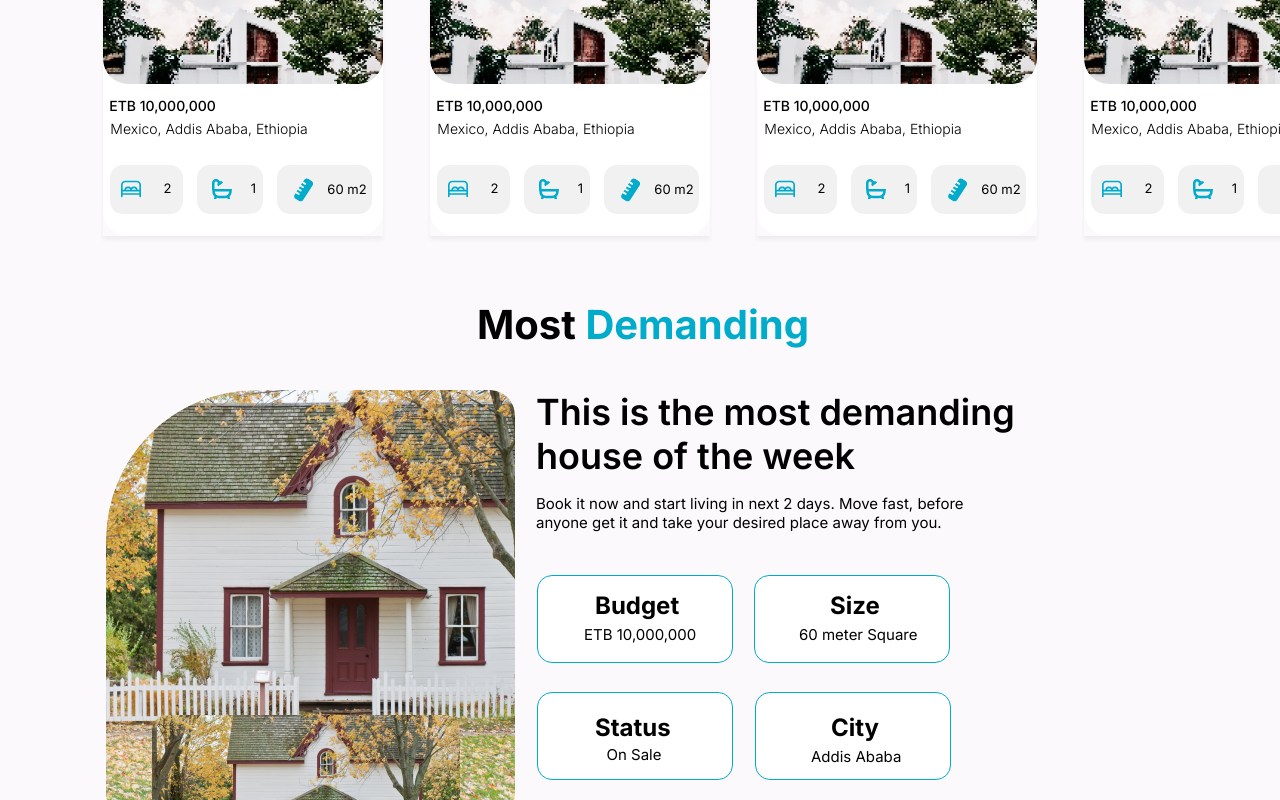
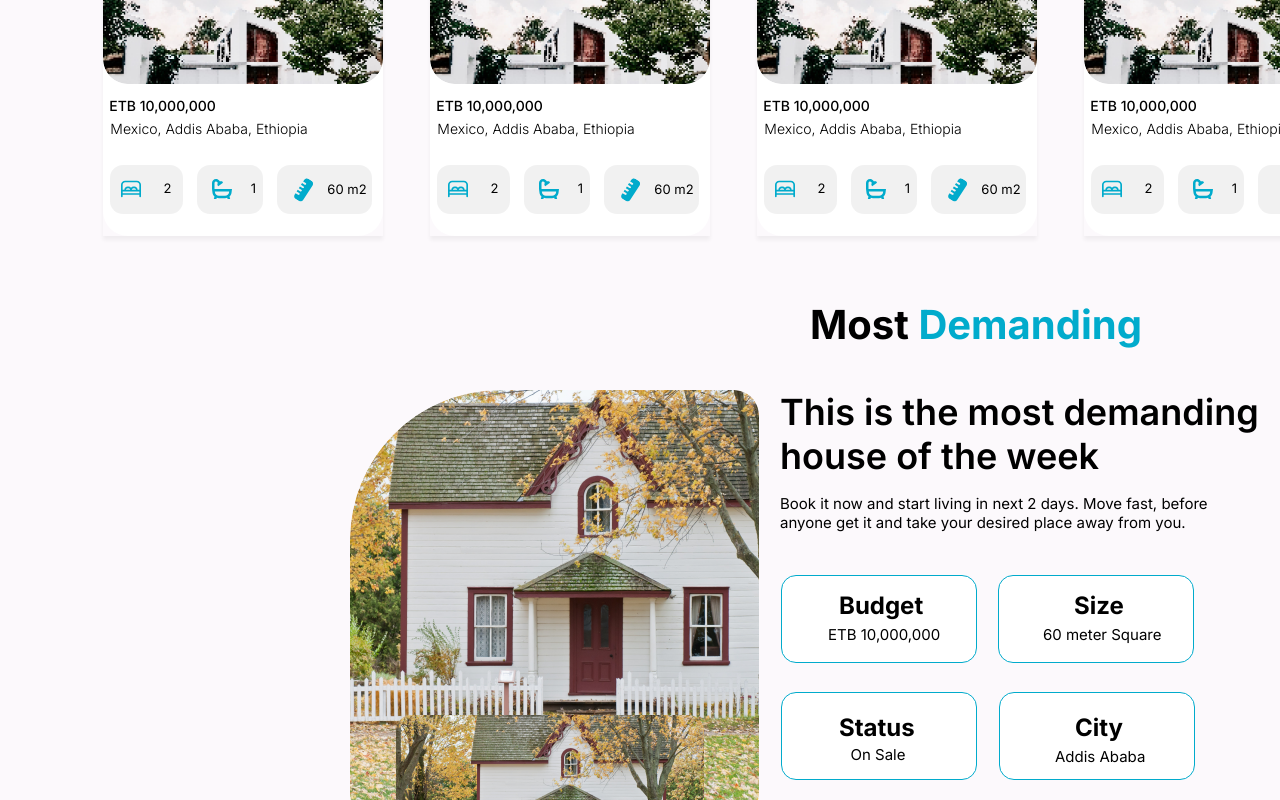
Before and after one commit to fiker31/Betoch-website, a React (Create React App) app: page / in a window 1280 px wide. Shown: the part 1416-2216 px from the top of the page. Built offline with nearby package versions, Linux system fonts and the light colour scheme.

Commit message:
Demanding styling edited

```diff
--- a/src/pages/RealEstateLandingPage.module.css
+++ b/src/pages/RealEstateLandingPage.module.css
@@ -815,7 +815,7 @@
 .mostDemanding {
   position: absolute;
   top: 0;
-  left: 361px;
+  left: 450px;
   font-size: var(--font-size-21xl);
   display: inline-block;
   width: 352px;
@@ -951,7 +951,7 @@
 .frameDiv {
   position: absolute;
   top: 1716px;
-  left: 106px;
+  left: 350px;
   display: flex;
   flex-direction: column;
   padding: 0 47px 0 0;
```
